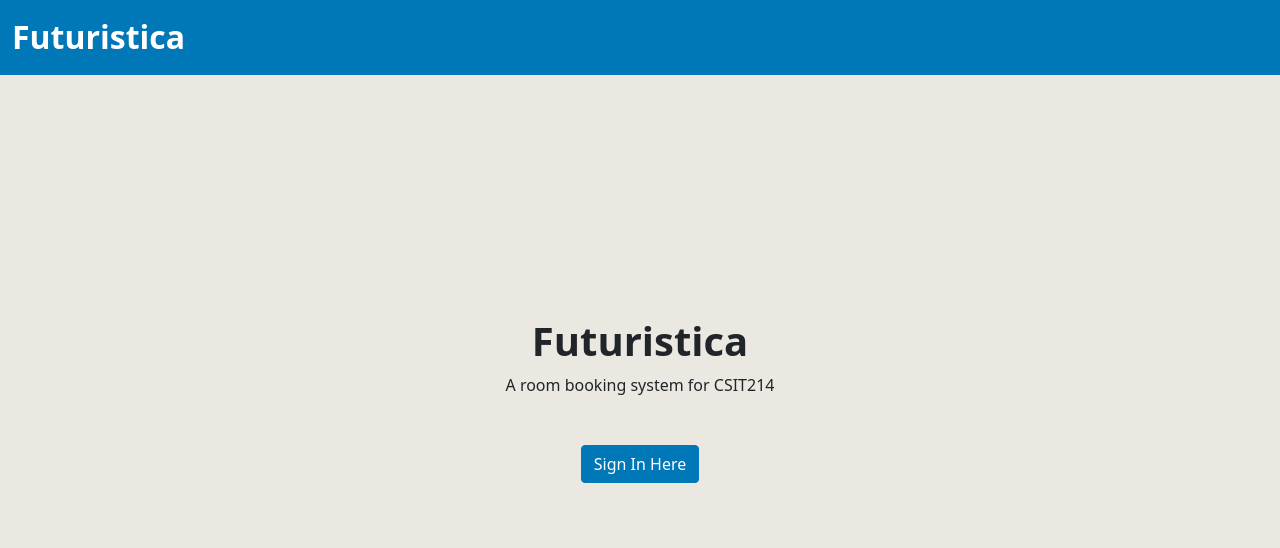
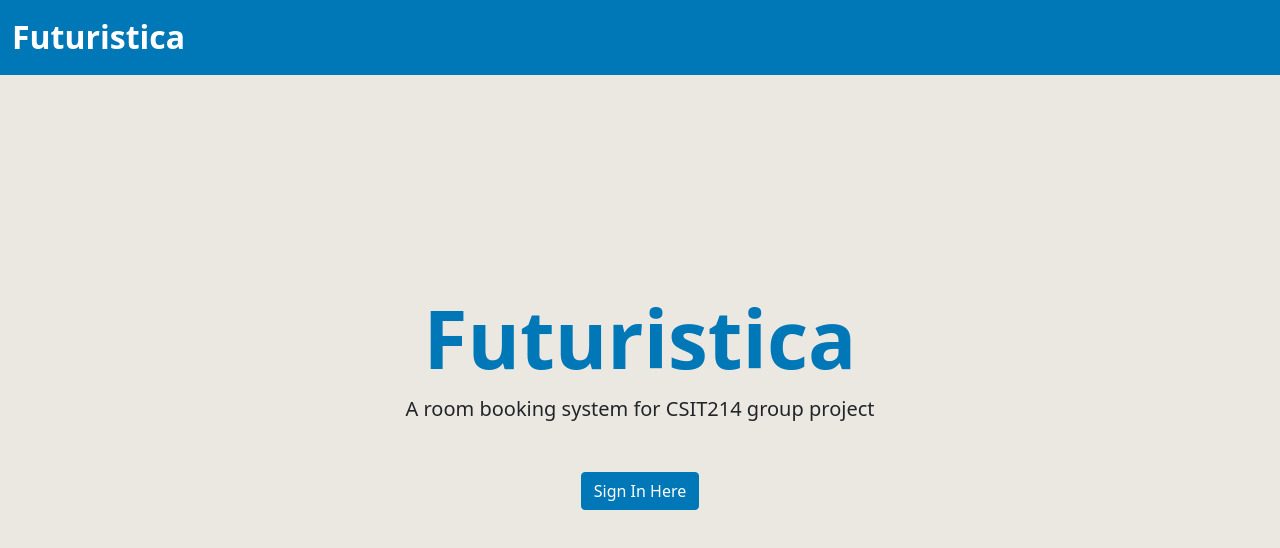
Before and after one commit to icony36/csit214-t02-futuritica, a React (Create React App) app in the folder client/: page / in a window 1280 px wide. Shown: the top 548 px of the page. Built offline with nearby package versions, Linux system fonts and the light colour scheme.

Commit message:
updaed landing page ui

```diff
--- a/client/src/containers/HomePage.js
+++ b/client/src/containers/HomePage.js
@@ -17,8 +17,8 @@ const HomePage = () => {
 
     return(
         <div className='landing-hero'>
-            <h1 style={{fontWeight: "bold"}}>Futuristica</h1>
-            <p className='subtitle'>A room booking system for CSIT214</p>
+            <h1 className='display-1' >Futuristica</h1>
+            <p className='lead'>A room booking system for CSIT214 group project</p>
             <div style={{marginTop: '2rem'}}>
                 <Link to="/signin" className="btn btn-primary">Sign In Here</Link>
             </div>
--- a/client/src/styles.css
+++ b/client/src/styles.css
@@ -67,6 +67,11 @@ ul.nav.navbar-nav li a:hover{
     background-size: cover;
 }
 
+.landing-hero .display-1 {
+    font-weight: bold;
+    color: #0077b6;
+}
+
 /* RoomList */
 .room-list .list-group-item {
     display: flex;
```
